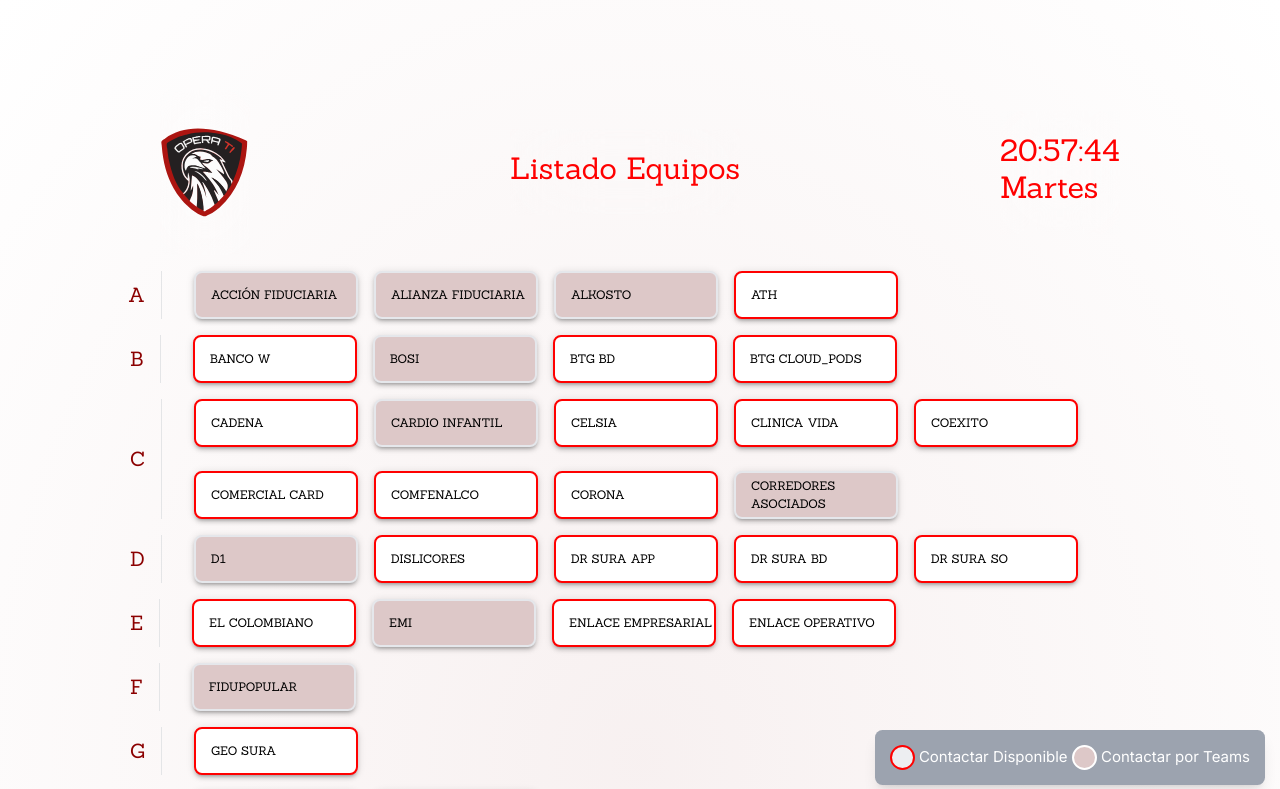
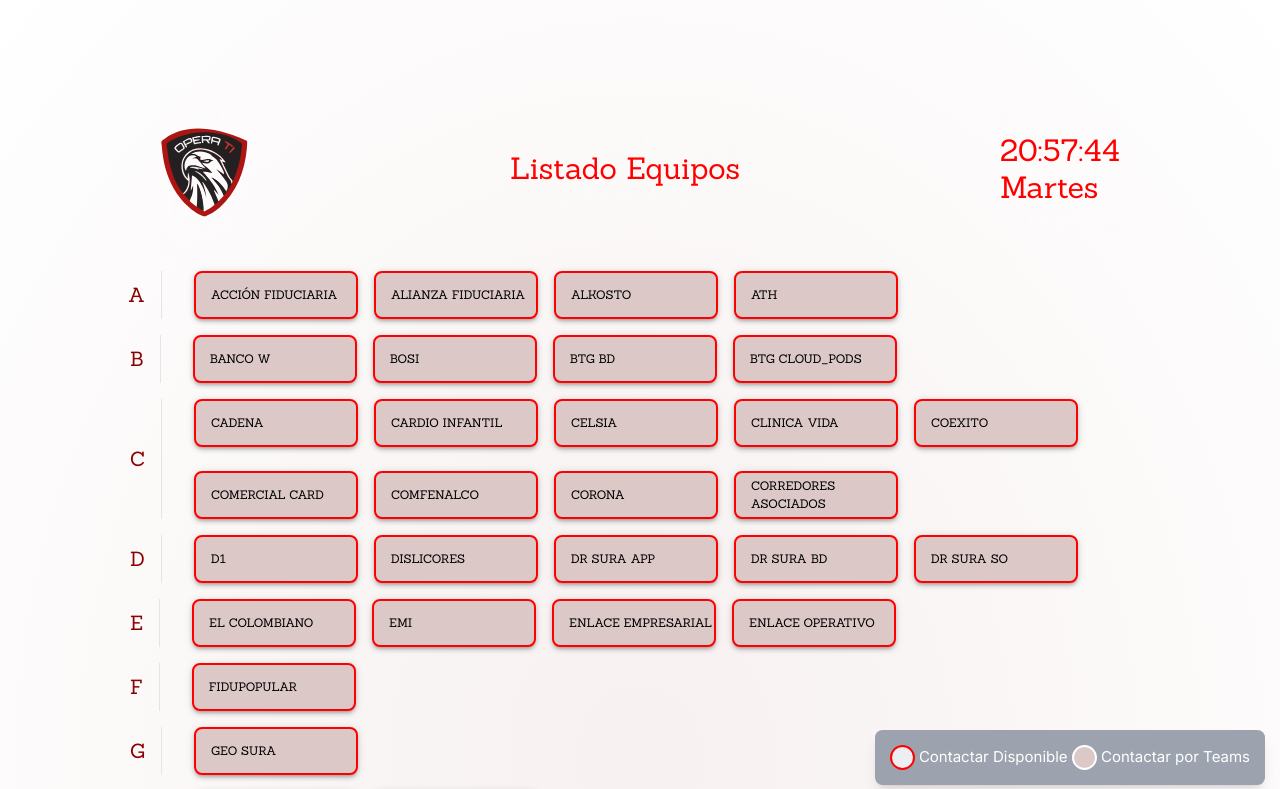
Before and after one commit to AndresMoMa/dispo, a Next.js app: page /loginas in a window 1280 px wide. Shown: the top 789 px of the page. Built offline with nearby package versions, Linux system fonts and the light colour scheme.

Commit message:
funcional final

```diff
--- a/src/app/card.tsx
+++ b/src/app/card.tsx
@@ -18,29 +18,28 @@
 }, []);
 
 const getColorBasedOnName = (name: string) => {
-console.log(to)
+
   switch (to) {
     case 'Echo Nexus':
-      return isDayTimeE ? 'rgb(221, 200, 200)' : 'rgb(255, 255, 255)';
-
+      return isDayTime ? 'rgb(255, 255, 255)' : 'rgb(221, 200, 200)';
     case 'Gryffindor':
-      return isDayTime ? 'rgb(221, 200, 200)' : 'rgb(255, 255, 255)';
+      return isDayTime ? 'rgb(255, 255, 255)' : 'rgb(221, 200, 200)';
     case 'Equipo Cali':
-      return isDayTime ? 'rgb(221, 200, 200)' : 'rgb(255, 255, 255)';
+      return isDayTime ? 'rgb(255, 255, 255)' : 'rgb(221, 200, 200)';
     default:
-      return isDayTime ? 'rgb(221, 200, 200)' : 'rgb(255, 255, 255)';
+      return isDayTime ? 'rgb(255, 255, 255)' : 'rgb(221, 200, 200)';
   }
 };
 
 
 
-const backgroundColor = getColorBasedOnName(name);
+const backgroundColor = getColorBasedOnName(to);
 const borderColor2 = (col:any)=>{
   if(col=='rgb(255, 255, 255)')
   {return "red"}
   else
   {
-    "red"
+    "black"
   }
 
 }
@@ -53,13 +52,13 @@
 
           maxWidth: '420px',
           height: '48px',
-          backgroundColor: name === 'Echo Nexus' ? 'red' : backgroundColor  ,
+          backgroundColor: name === 'Echo Nexus' ? 'white' : backgroundColor,
           borderRadius: '8px',
           display: 'flex',
           fontFamily:"Sanchez",
           alignItems: 'center',
           borderStyle:'solid',
-          borderColor:  name === 'Echo Nexus' ? 'red' : coloborde ,
+          borderColor:  `red` ,
           borderWidth:2,
           boxShadow: 3
 
--- a/src/app/loginas/page.tsx
+++ b/src/app/loginas/page.tsx
@@ -92,38 +92,11 @@
   const [numeroc, setnumeroc] = useState("0");
   const handleCardClick = (name:any,color:any,index:any) => {
 
-    if (color!="rgb(255, 255, 255)")
-    {
-      console.log(index)
-      switch (index)
-      {
-        case "LINEA DIRECTA":
-          alert("Si es SQL lo gestiona Juan Pablo Pavas Hasta las 4:30 despues Gryffindor, Oracle  y Mysql : Chat Gryffidor")
-          break
-        case "DR SURA APP":
-        alert("Horario Habil: Contactar por canal de teams: DR SURA ")
-        break
-        case "DR SURA BD":
-          alert("Horario Habil: Contactar por canal de teams: DR SURA ")
-          break
-        case "DR SURA SO":
-          alert("Horario Habil: Contactar por canal de teams: DR SURA ")
-          break
-        default:
-          alert("Horario Habil: Contactar por canal de teams: "+name)
-          break
-
-      }
-
-
-    }
-
-    else{
 
       setActiveCard({ name });
       setIsModalOpen(true);
       console.log(color)
-    }
+
   };
 
   const handleCloseModal = () => {
```
